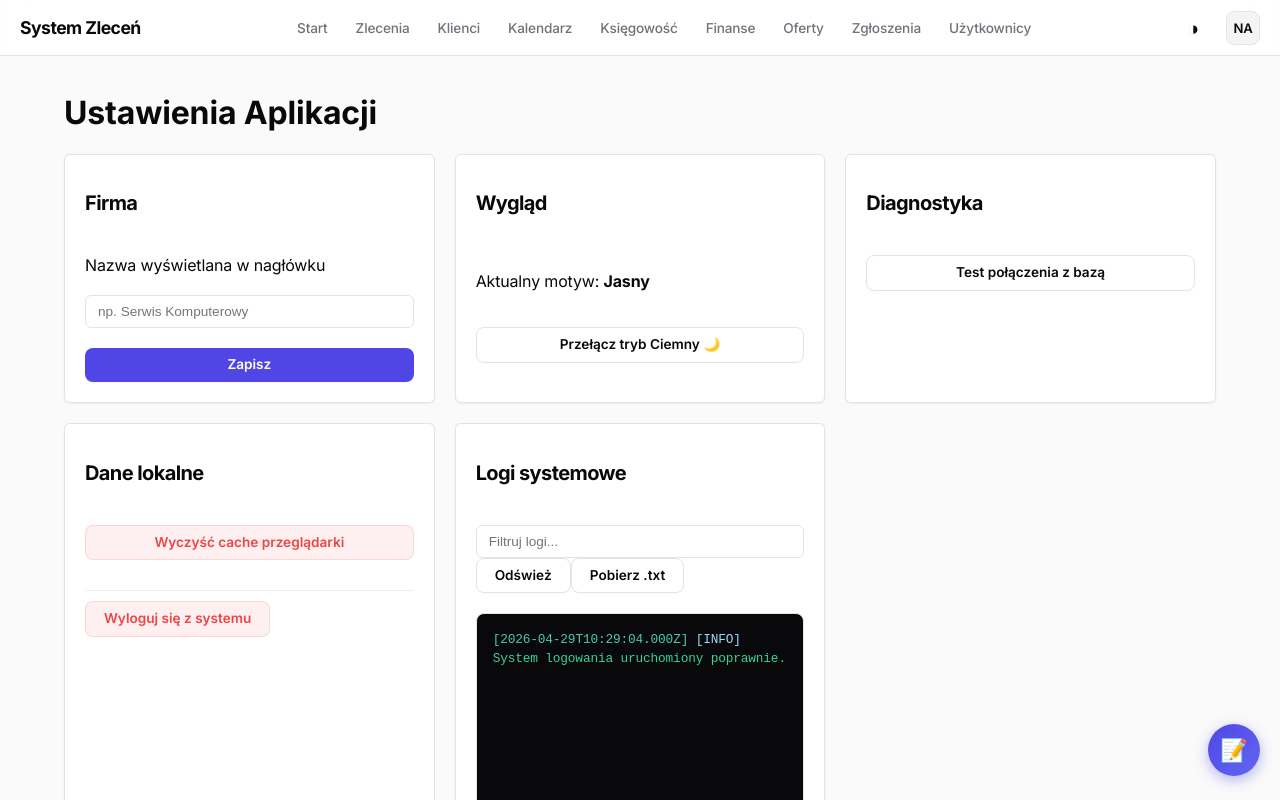
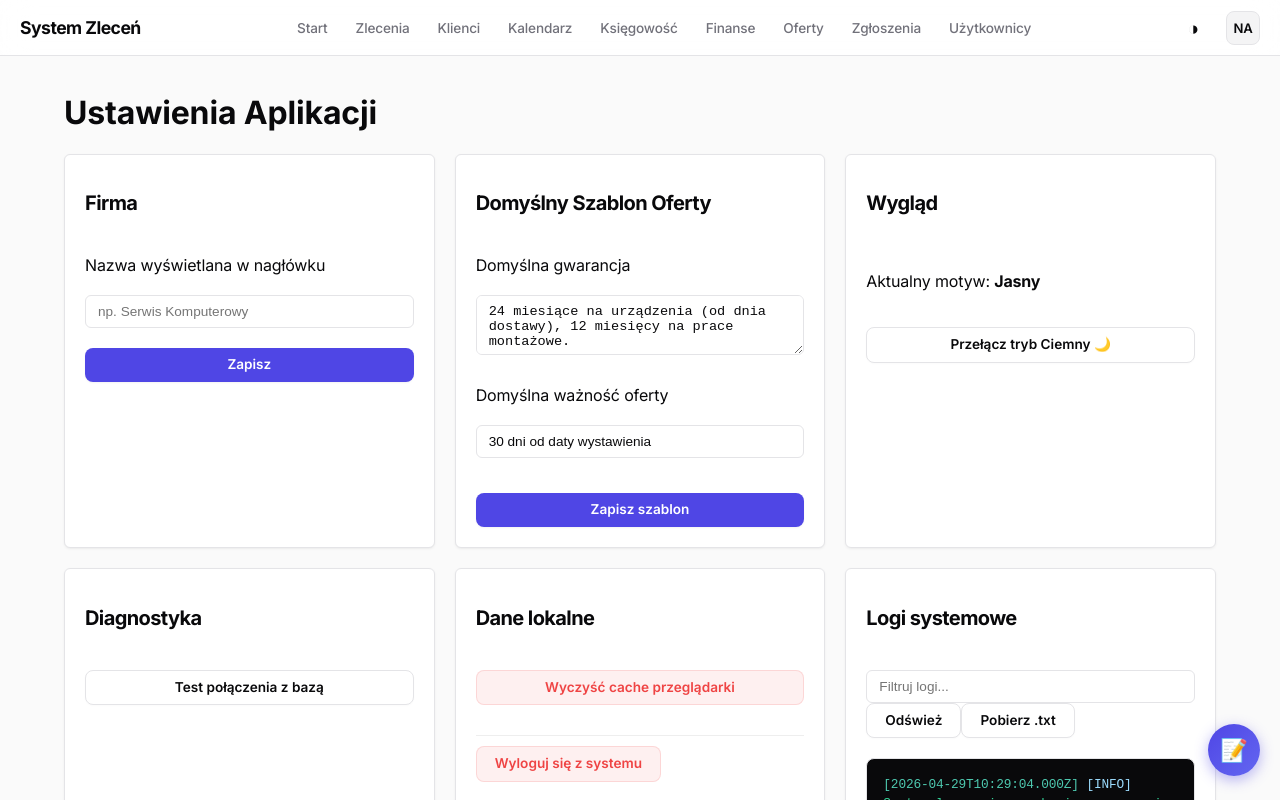
Before and after one commit to kacper0210/serviceFlow, a React (Vite) app in the folder frontend/: page /settings in a window 1280 px wide. Shown: the top 800 px of the page. Built offline with nearby package versions, Linux system fonts and the light colour scheme; no server answers; sample sign-in values are in the browser's storage.

Commit message:
feat: allow editing warranty and validity text in offer template and settings

```diff
--- a/frontend/src/components/offers/OfferDetails.jsx
+++ b/frontend/src/components/offers/OfferDetails.jsx
@@ -265,10 +265,10 @@ export default function OfferDetails({ offerId, onClose, onConverted }) {
 
               <div className="conditions-grid">
                 <div className="condition-item">
-                  <strong>Gwarancja:</strong> 24 miesiące na urządzenia (od dnia dostawy), 12 miesięcy na prace montażowe.
+                  <strong>Gwarancja:</strong> {offer.warranty || "24 miesiące na urządzenia (od dnia dostawy), 12 miesięcy na prace montażowe."}
                 </div>
                 <div className="condition-item">
-                  <strong>Ważność oferty:</strong> {offer.valid_until ? formatDate(offer.valid_until) : "30 dni od daty wystawienia"}.
+                  <strong>Ważność oferty:</strong> {offer.validity_text || (offer.valid_until ? formatDate(offer.valid_until) : "30 dni od daty wystawienia")}.
                 </div>
               </div>
             </div>
@@ -285,7 +285,7 @@ export default function OfferDetails({ offerId, onClose, onConverted }) {
 
           <div className="footer">
             <div className="validity-note">
-              Oferta ważna do: {offer.valid_until ? formatDate(offer.valid_until) : "30 dni od daty wystawienia"}
+              Oferta ważna do: {offer.validity_text || (offer.valid_until ? formatDate(offer.valid_until) : "30 dni od daty wystawienia")}
             </div>
           </div>
 
--- a/frontend/src/components/offers/OfferForm.jsx
+++ b/frontend/src/components/offers/OfferForm.jsx
@@ -7,6 +7,8 @@ export default function OfferForm({ offer, clients, onCancel, onSaved }) {
   const [status, setStatus] = useState("robocza");
   const [validUntil, setValidUntil] = useState("");
   const [notes, setNotes] = useState("");
+  const [warranty, setWarranty] = useState(() => localStorage.getItem("default_offer_warranty") || "24 miesiące na urządzenia (od dnia dostawy), 12 miesięcy na prace montażowe.");
+  const [validityText, setValidityText] = useState(() => localStorage.getItem("default_offer_validity") || "30 dni od daty wystawienia");
   const [loading, setLoading] = useState(false);
 
   const [items, setItems] = useState([
@@ -30,6 +32,8 @@ export default function OfferForm({ offer, clients, onCancel, onSaved }) {
             setDescription(data.description || "");
             setStatus(data.status || "robocza");
             setNotes(data.notes || "");
+            if (data.warranty !== undefined && data.warranty !== null) setWarranty(data.warranty);
+            if (data.validity_text !== undefined && data.validity_text !== null) setValidityText(data.validity_text);
 
             if (data.valid_until) {
               // Format date as YYYY-MM-DD
@@ -139,6 +143,8 @@ export default function OfferForm({ offer, clients, onCancel, onSaved }) {
         status,
         valid_until: validUntil === "" ? null : validUntil,
         notes,
+        warranty,
+        validity_text: validityText,
         total_net: totalNet,
         total_vat: totalVat,
         total_gross: totalGross,
@@ -379,11 +385,37 @@ export default function OfferForm({ offer, clients, onCancel, onSaved }) {
         <label>Warunki dodatkowe / Uwagi</label>
         <textarea
           className="form-textarea"
-          placeholder="np. Sposób płatności, czas realizacji zlecenia, warunki gwarancji..."
+          placeholder="np. Sposób płatności, czas realizacji zlecenia..."
           value={notes}
           onChange={e => setNotes(e.target.value)}
           style={{ minHeight: '70px' }}
         />
+      </div>
+
+      <div style={{ background: 'var(--bg-card, rgba(255,255,255,0.03))', padding: '15px', borderRadius: '8px', border: '1px solid var(--border-color)', display: 'flex', flexDirection: 'column', gap: '12px' }}>
+        <h4 style={{ margin: '0 0 5px 0', fontSize: '0.95rem', color: 'var(--text-main)' }}>Warunki szablonu (Gwarancja i Ważność)</h4>
+
+        <div className="form-group" style={{ margin: 0 }}>
+          <label style={{ fontWeight: 600, fontSize: '0.85rem' }}>Gwarancja</label>
+          <input
+            type="text"
+            className="form-input"
+            placeholder="np. 24 miesiące na urządzenia (od dnia dostawy), 12 miesięcy na prace montażowe."
+            value={warranty}
+            onChange={e => setWarranty(e.target.value)}
+          />
+        </div>
+
+        <div className="form-group" style={{ margin: 0 }}>
+          <label style={{ fontWeight: 600, fontSize: '0.85rem' }}>Tekst ważności oferty</label>
+          <input
+            type="text"
+            className="form-input"
+            placeholder="np. 30 dni od daty wystawienia"
+            value={validityText}
+            onChange={e => setValidityText(e.target.value)}
+          />
+        </div>
       </div>
 
       <div style={{ display: 'flex', justifyContent: 'flex-end', gap: '10px', borderTop: '1px solid var(--border-color)', paddingTop: '15px', marginTop: '10px' }}>
--- a/frontend/src/components/settings/Settings.jsx
+++ b/frontend/src/components/settings/Settings.jsx
@@ -23,9 +23,18 @@ export default function Settings() {
     refreshLogs();
   }, []);
 
+  const [defaultWarranty, setDefaultWarranty] = useState(() => localStorage.getItem("default_offer_warranty") || "24 miesiące na urządzenia (od dnia dostawy), 12 miesięcy na prace montażowe.");
+  const [defaultValidity, setDefaultValidity] = useState(() => localStorage.getItem("default_offer_validity") || "30 dni od daty wystawienia");
+
   const saveBasics = () => {
     localStorage.setItem("company_name", companyName);
     alert("Zapisano nazwę firmy!");
+  };
+
+  const saveOfferTemplate = () => {
+    localStorage.setItem("default_offer_warranty", defaultWarranty);
+    localStorage.setItem("default_offer_validity", defaultValidity);
+    alert("Zapisano domyślny szablon ofert!");
   };
 
   const toggleTheme = () => {
@@ -127,6 +136,27 @@ export default function Settings() {
         </div>
 
         <div className="settings-card">
+          <h2 className="settings-title">Domyślny Szablon Oferty</h2>
+          <label className="settings-label">Domyślna gwarancja</label>
+          <textarea
+            className="settings-input"
+            value={defaultWarranty}
+            onChange={(e) => setDefaultWarranty(e.target.value)}
+            placeholder="Treść gwarancji..."
+            style={{ minHeight: '60px', marginBottom: '10px' }}
+          />
+          <label className="settings-label">Domyślna ważność oferty</label>
+          <input
+            className="settings-input"
+            value={defaultValidity}
+            onChange={(e) => setDefaultValidity(e.target.value)}
+            placeholder="np. 30 dni od daty wystawienia"
+            style={{ marginBottom: '15px' }}
+          />
+          <button className="btn btn-primary" onClick={saveOfferTemplate}>Zapisz szablon</button>
+        </div>
+
+        <div className="settings-card">
           <h2 className="settings-title">Wygląd</h2>
           <p>Aktualny motyw: <strong>{theme === "dark" ? "Ciemny" : "Jasny"}</strong></p>
           <button className="btn btn-secondary" onClick={toggleTheme}>
```
Also changed, not shown: 2 other files (tests, documents, lock files or other folders).
